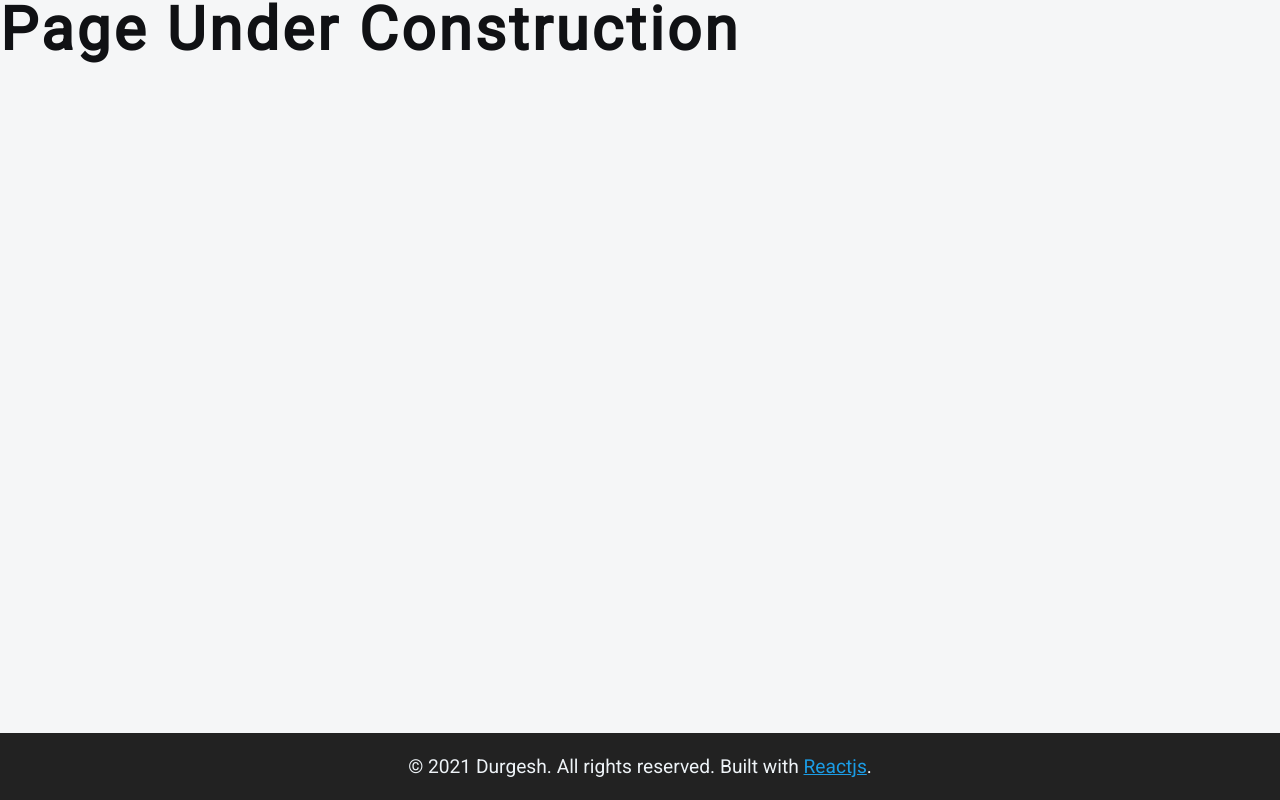
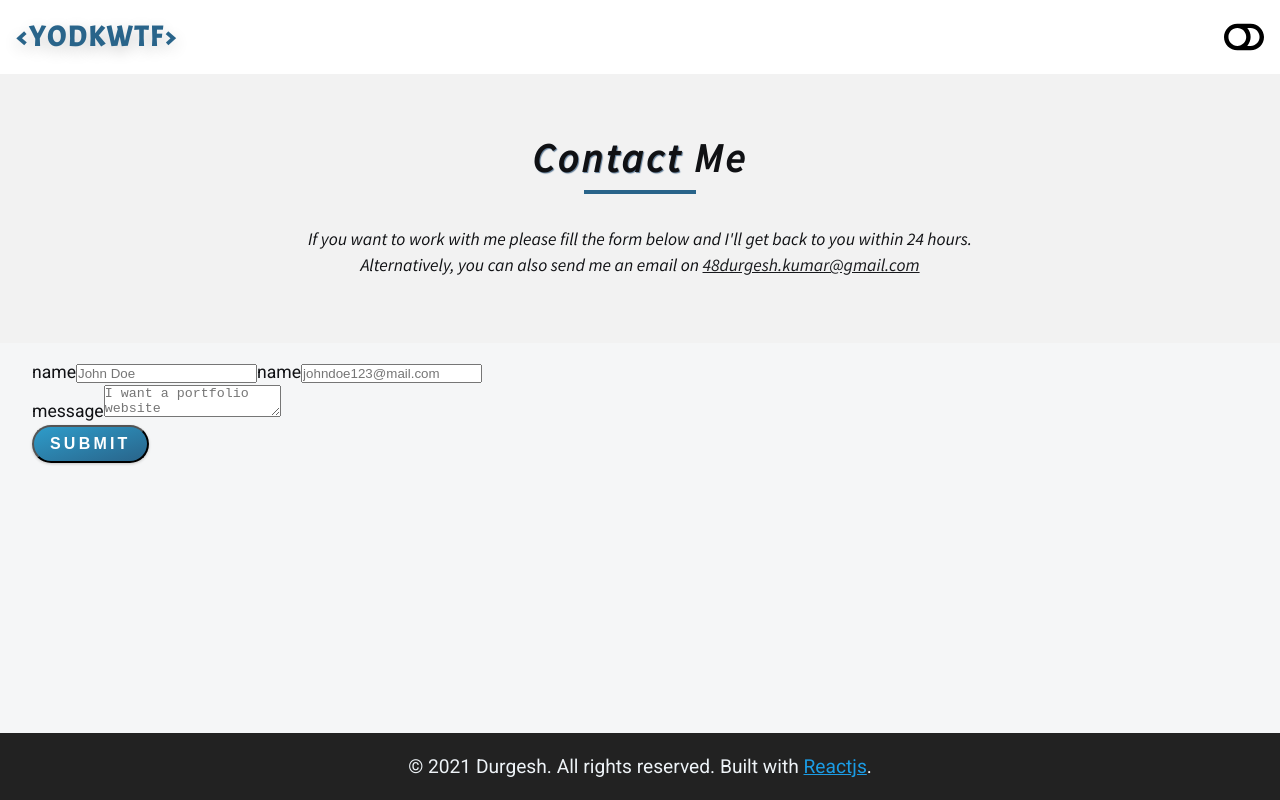
Before and after one commit to qts-engineer/qts-engineer.com, a React (Create React App) app: page /Contact in a window 1280 px wide. Built offline with nearby package versions, Linux system fonts and the light colour scheme.

Commit message:
contact page setup done

```diff
--- a/src/index.css
+++ b/src/index.css
@@ -1122,12 +1122,25 @@ main {
 .nav-2 {
   background: var(--clr-body-bcg);
 }
-
 .page-center {
   min-height: calc(100vh - 74px - 67px);
 }
+.page-title {
+  margin: 0 auto;
+  background: var(--clr-body-bcg-3);
+  padding: 4rem 0;
+}
+.page-title p {
+  text-transform: none;
+  margin: 2rem auto 0;
+}
+.page-title p a {
+  color: var(--clr-font-2);
+  text-decoration: underline;
+}
+
 @media screen and (max-width: 792px) {
-  .page .nav-center {
+  .nav-2 .nav-center {
     display: grid;
     grid-template-columns: auto 1fr auto;
     align-items: center;
@@ -1135,7 +1148,7 @@ main {
   .page-center {
     min-height: calc(100vh - 74px - 49px);
   }
-  .page .toggle-theme {
+  .nav-2 .toggle-theme {
     display: block;
   }
 }
@@ -1150,8 +1163,8 @@ ERROR PAGE
   display: grid;
   place-items: center;
   text-align: center;
-  grid-template-rows: auto;
 }
-.error-page h1 {
+.error-page h2 {
   text-transform: none;
+  margin-bottom: 3rem;
 }
--- a/src/pages/ContactPage.js
+++ b/src/pages/ContactPage.js
@@ -1,10 +1,70 @@
 import React from 'react';
+import { Link } from 'react-router-dom';
+import { NavForPages } from '../components';
 
 const ContactPage = () => {
   return (
-    <div className="page">
-      <h1>page under construction</h1>
-    </div>
+    <section className="page">
+      {/* navbar */}
+      <NavForPages />
+
+      <div className="page-center contact-page">
+        {/* title */}
+        <div className="section-title page-title">
+          <h2>
+            <span>contact</span> me
+          </h2>
+          <div className="underline"></div>
+          <p>
+            {' '}
+            If you want to work with me please fill the form below and I'll get
+            back to you within 24 hours.
+            <br />
+            Alternatively, you can also send me an email on{' '}
+            <a href="mailto:48durgesh.kumar@gmail.com">
+              48durgesh.kumar@gmail.com
+            </a>
+          </p>
+        </div>
+
+        {/* form */}
+        <div className="section-center">
+          <form className="form">
+            <div className="form-center">
+              {/* name and email */}
+              <article>
+                <label htmlFor="name">name</label>
+                <input
+                  type="text"
+                  className="form-control"
+                  name="Name"
+                  placeholder="John Doe"
+                />
+                <label htmlFor="email">name</label>
+                <input
+                  type="email"
+                  className="form-control"
+                  name="Email"
+                  placeholder="johndoe123@mail.com"
+                />
+              </article>
+              {/* text area */}
+              <article>
+                <label htmlFor="message">message</label>
+                <textarea
+                  name="Message"
+                  className="form-control"
+                  placeholder="I want a portfolio website"
+                ></textarea>
+              </article>
+            </div>
+            <button className="btn" type="submit">
+              submit
+            </button>
+          </form>
+        </div>
+      </div>
+    </section>
   );
 };
 
--- a/src/pages/ErrorPage.js
+++ b/src/pages/ErrorPage.js
@@ -6,11 +6,13 @@ const ErrorPage = () => {
   return (
     <section className="page">
       <NavForPages />
-      <div className="section section-center page-center error-page">
-        <h1>OOPS! The page you're looking for doesn't exist :/</h1>
-        <Link to="/" className="btn">
-          back to home
-        </Link>
+      <div className="error-page page-center">
+        <div className="section-center ">
+          <h2>OOPS! The page you're looking for doesn't exist :/</h2>
+          <Link to="/" className="btn">
+            back to home
+          </Link>
+        </div>
       </div>
     </section>
   );
```
